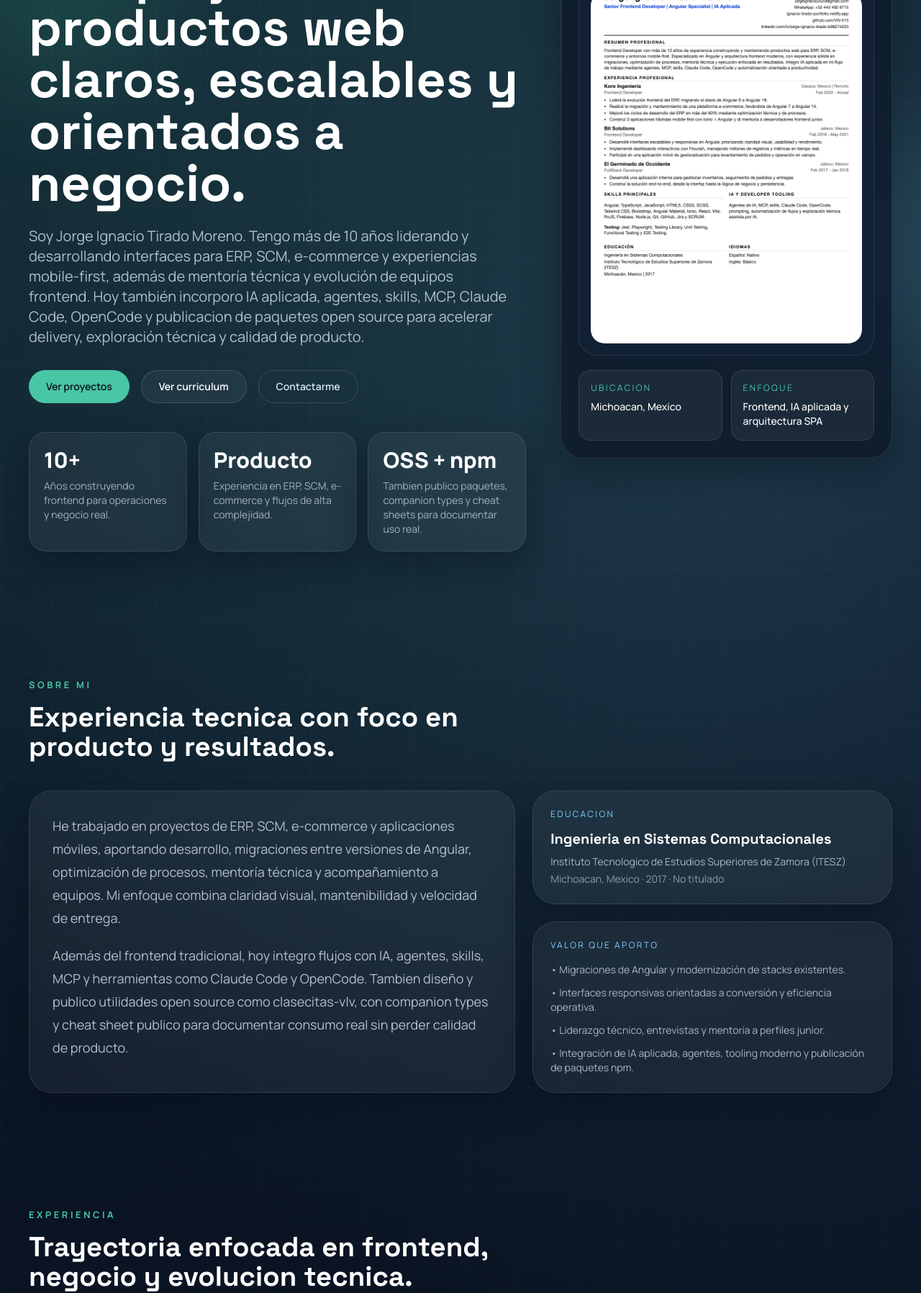
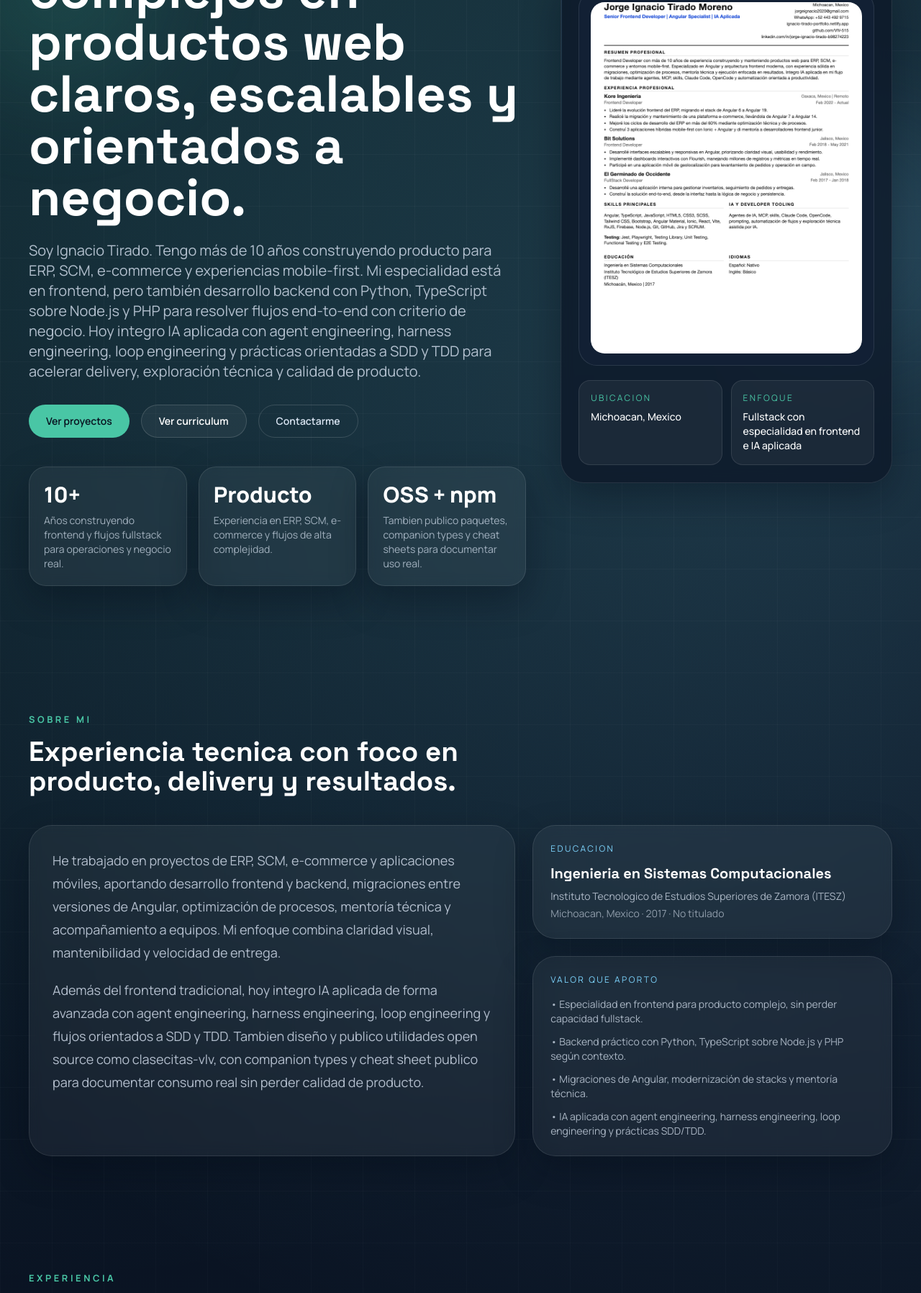
Before and after one commit to VlV-515/portfolio, a website built with Vite: page index.html in a window 1280 px wide. Shown: the part 290-2086 px from the top of the page at 72% size. Built offline with nearby package versions, Linux system fonts and the light colour scheme.

Commit message:
feat: reposition portfolio as fullstack profile

```diff
--- a/index.html
+++ b/index.html
@@ -3,10 +3,10 @@
   <head>
     <meta charset="UTF-8" />
     <meta name="viewport" content="width=device-width, initial-scale=1.0" />
-    <title>Jorge Ignacio Tirado Moreno | Frontend Developer</title>
+    <title>Ignacio Tirado | Frontend Developer</title>
     <meta
       name="description"
-      content="Portfolio de Jorge Ignacio Tirado Moreno, Frontend Developer especializado en Angular con experiencia en e-commerce, ERP y aplicaciones moviles."
+      content="Portfolio de Ignacio Tirado, Frontend Developer especializado en Angular con experiencia en e-commerce, ERP y aplicaciones moviles."
     />
     <meta name="theme-color" content="#0a1220" />
     <script src="https://cdn.tailwindcss.com"></script>
@@ -46,7 +46,7 @@
 
       <header class="relative z-10 mx-auto flex max-w-7xl items-center justify-between px-6 py-6 lg:px-10">
         <a href="#top" class="brand-mark text-sm font-semibold uppercase tracking-[0.35em] text-mist/90">
-          Jorge Tirado
+          Ignacio Tirado
         </a>
         <nav class="hidden gap-6 text-sm text-mist/80 md:flex">
           <a href="#about" class="nav-link">Sobre mi</a>
@@ -61,16 +61,17 @@
         <section class="mx-auto grid min-h-[calc(100vh-92px)] max-w-7xl gap-12 px-6 pb-16 pt-8 lg:grid-cols-[1.2fr_0.8fr] lg:px-10 lg:pb-24 lg:pt-10">
           <div class="flex flex-col justify-center">
             <p class="reveal text-sm font-semibold uppercase tracking-[0.3em] text-signal">
-              Senior Frontend Developer | Angular | IA Aplicada
+              Fullstack Developer especializado en Frontend | Angular | IA Aplicada
             </p>
             <h1 class="reveal mt-5 max-w-4xl text-5xl font-extrabold leading-tight text-white md:text-6xl lg:text-7xl">
               Convierto procesos complejos en productos web claros, escalables y orientados a negocio.
             </h1>
             <p class="reveal mt-6 max-w-2xl text-lg leading-8 text-mist/80 md:text-xl">
-              Soy Jorge Ignacio Tirado Moreno. Tengo más de 10 años liderando y desarrollando interfaces para ERP,
-              SCM, e-commerce y experiencias mobile-first, además de mentoría técnica y evolución de equipos frontend.
-              Hoy también incorporo IA aplicada, agentes, skills, MCP, Claude Code, OpenCode y publicacion de paquetes
-              open source para acelerar delivery, exploración técnica y calidad de producto.
+              Soy Ignacio Tirado. Tengo más de 10 años construyendo producto para ERP, SCM,
+              e-commerce y experiencias mobile-first. Mi especialidad está en frontend, pero también desarrollo
+              backend con Python, TypeScript sobre Node.js y PHP para resolver flujos end-to-end con criterio
+              de negocio. Hoy integro IA aplicada con agent engineering, harness engineering, loop engineering
+              y prácticas orientadas a SDD y TDD para acelerar delivery, exploración técnica y calidad de producto.
             </p>
 
             <div class="reveal mt-8 flex flex-col gap-4 sm:flex-row">
@@ -93,7 +94,7 @@
             <div class="reveal mt-10 grid gap-4 sm:grid-cols-3">
               <article class="metric-card rounded-3xl border border-white/10 bg-white/5 p-5 shadow-soft backdrop-blur">
                 <p class="text-3xl font-extrabold text-white">10+</p>
-                <p class="mt-2 text-sm text-mist/70">Años construyendo frontend para operaciones y negocio real.</p>
+                <p class="mt-2 text-sm text-mist/70">Años construyendo frontend y flujos fullstack para operaciones y negocio real.</p>
               </article>
               <article class="metric-card rounded-3xl border border-white/10 bg-white/5 p-5 shadow-soft backdrop-blur">
                 <p class="text-3xl font-extrabold text-white">Producto</p>
@@ -111,7 +112,7 @@
               <div class="rounded-[1.6rem] border border-white/10 bg-slateDeep/80 p-4">
                 <img
                   src="/curriculum-vitae-preview.png"
-                  alt="Vista previa del curriculum de Jorge Ignacio Tirado Moreno"
+                  alt="Vista previa del curriculum de Ignacio Tirado"
                   class="h-auto w-full rounded-[1.2rem] object-cover"
                 />
               </div>
@@ -122,7 +123,7 @@
                 </div>
                 <div class="rounded-2xl border border-white/10 bg-white/5 p-4">
                   <p class="text-xs uppercase tracking-[0.2em] text-signal">Enfoque</p>
-                  <p class="mt-2 font-medium text-white">Frontend, IA aplicada y arquitectura SPA</p>
+                  <p class="mt-2 font-medium text-white">Fullstack con especialidad en frontend e IA aplicada</p>
                 </div>
               </div>
             </div>
@@ -132,19 +133,20 @@
         <section id="about" class="mx-auto max-w-7xl px-6 py-20 lg:px-10">
           <div class="section-head reveal">
             <p class="section-kicker">Sobre mi</p>
-            <h2 class="section-title">Experiencia tecnica con foco en producto y resultados.</h2>
+            <h2 class="section-title">Experiencia tecnica con foco en producto, delivery y resultados.</h2>
           </div>
           <div class="mt-10 grid gap-6 lg:grid-cols-[1.15fr_0.85fr]">
             <article class="reveal rounded-[2rem] border border-white/10 bg-white/5 p-8 shadow-soft backdrop-blur">
               <p class="text-lg leading-8 text-mist/80">
-                He trabajado en proyectos de ERP, SCM, e-commerce y aplicaciones móviles, aportando desarrollo,
-                migraciones entre versiones de Angular, optimización de procesos, mentoría técnica y acompañamiento a equipos.
-                Mi enfoque combina claridad visual, mantenibilidad y velocidad de entrega.
+                He trabajado en proyectos de ERP, SCM, e-commerce y aplicaciones móviles, aportando desarrollo
+                frontend y backend, migraciones entre versiones de Angular, optimización de procesos, mentoría técnica
+                y acompañamiento a equipos. Mi enfoque combina claridad visual, mantenibilidad y velocidad de entrega.
               </p>
               <p class="mt-5 text-lg leading-8 text-mist/80">
-                Además del frontend tradicional, hoy integro flujos con IA, agentes, skills, MCP y herramientas como
-                Claude Code y OpenCode. Tambien diseño y publico utilidades open source como clasecitas-vlv, con
-                companion types y cheat sheet publico para documentar consumo real sin perder calidad de producto.
+                Además del frontend tradicional, hoy integro IA aplicada de forma avanzada con agent engineering,
+                harness engineering, loop engineering y flujos orientados a SDD y TDD. Tambien diseño y publico
+                utilidades open source como clasecitas-vlv, con companion types y cheat sheet publico para documentar
+                consumo real sin perder calidad de producto.
               </p>
             </article>
             <div class="grid gap-6">
@@ -157,10 +159,10 @@
               <article class="reveal rounded-[2rem] border border-white/10 bg-white/5 p-6 shadow-soft backdrop-blur">
                 <p class="text-xs uppercase tracking-[0.2em] text-glow">Valor que aporto</p>
                 <ul class="mt-4 space-y-3 text-sm text-mist/75">
-                  <li>• Migraciones de Angular y modernización de stacks existentes.</li>
-                  <li>• Interfaces responsivas orientadas a conversión y eficiencia operativa.</li>
-                  <li>• Liderazgo técnico, entrevistas y mentoría a perfiles junior.</li>
-                  <li>• Integración de IA aplicada, agentes, tooling moderno y publicación de paquetes npm.</li>
+                  <li>• Especialidad en frontend para producto complejo, sin perder capacidad fullstack.</li>
+                  <li>• Backend práctico con Python, TypeScript sobre Node.js y PHP según contexto.</li>
+                  <li>• Migraciones de Angular, modernización de stacks y mentoría técnica.</li>
+                  <li>• IA aplicada con agent engineering, harness engineering, loop engineering y prácticas SDD/TDD.</li>
                 </ul>
               </article>
             </div>
@@ -170,7 +172,7 @@
         <section id="experience" class="mx-auto max-w-7xl px-6 py-20 lg:px-10">
           <div class="section-head reveal">
             <p class="section-kicker">Experiencia</p>
-            <h2 class="section-title">Trayectoria enfocada en frontend, negocio y evolucion tecnica.</h2>
+            <h2 class="section-title">Trayectoria enfocada en producto, frontend y entrega fullstack.</h2>
           </div>
           <div class="mt-12 space-y-6">
             <article class="reveal timeline-card rounded-[2rem] border border-white/10 bg-white/5 p-7 shadow-soft backdrop-blur">
@@ -245,10 +247,10 @@
           <div class="contact-panel reveal grid gap-8 rounded-[2rem] border border-white/10 bg-gradient-to-br from-white/8 to-white/[0.03] p-8 shadow-soft backdrop-blur lg:grid-cols-[1fr_0.85fr] lg:p-10">
             <div>
               <p class="section-kicker">Contacto</p>
-              <h2 class="section-title max-w-xl">Si necesitas un frontend solido, claro y bien ejecutado, hablemos.</h2>
+              <h2 class="section-title max-w-xl">Si necesitas frontend sólido, criterio de producto y capacidad fullstack, hablemos.</h2>
               <p class="mt-5 max-w-xl text-base leading-8 text-mist/78">
                 Estoy abierto a oportunidades donde pueda aportar experiencia en Angular, arquitectura frontend,
-                mejoras de producto y colaboracion tecnica con equipos de negocio y desarrollo.
+                backend para flujos end-to-end e integración de IA aplicada en equipos de producto y desarrollo.
               </p>
             </div>
             <div class="grid gap-4">
--- a/main.js
+++ b/main.js
@@ -98,13 +98,13 @@ const skillGroups = [
   },
   {
     title: 'Backend y Flujo de Trabajo',
-    description: 'Conocimiento complementario para integración, colaboración y operación del producto.',
-    items: ['Node.js', 'MongoDB', 'MySQL', 'PHP', 'Git', 'GitHub', 'Jira', 'SCRUM', 'npm', 'Package Publishing']
+    description: 'Tecnologías con las que cierro flujos end-to-end, integración y operación del producto.',
+    items: ['Python', 'TypeScript', 'Node.js', 'PHP', 'MongoDB', 'MySQL', 'REST APIs', 'Git', 'GitHub', 'Jira', 'SCRUM', 'npm', 'Package Publishing']
   },
   {
-    title: 'IA y Developer Tooling',
-    description: 'Capacidades actuales para acelerar exploración, automatización y ejecución técnica.',
-    items: ['IA aplicada', 'AI Agents', 'MCP', 'Claude Code', 'OpenCode', 'Prompting', 'Skills', 'Automation']
+    title: 'IA aplicada y AI Engineering',
+    description: 'Capacidades actuales para diseñar agentes, harnesses y loops guiados por especificación, pruebas y automatización.',
+    items: ['AI Agents', 'Agent Engineering', 'Harness Engineering', 'Loop Engineering', 'MCP', 'SDD', 'TDD', 'Prompting', 'Automation']
   }
 ];
 
```
Also changed, not shown: AGENTS.md (+4 -1 lines), .codex/project-brief.md, .codex/rules/content.md, README.md.
